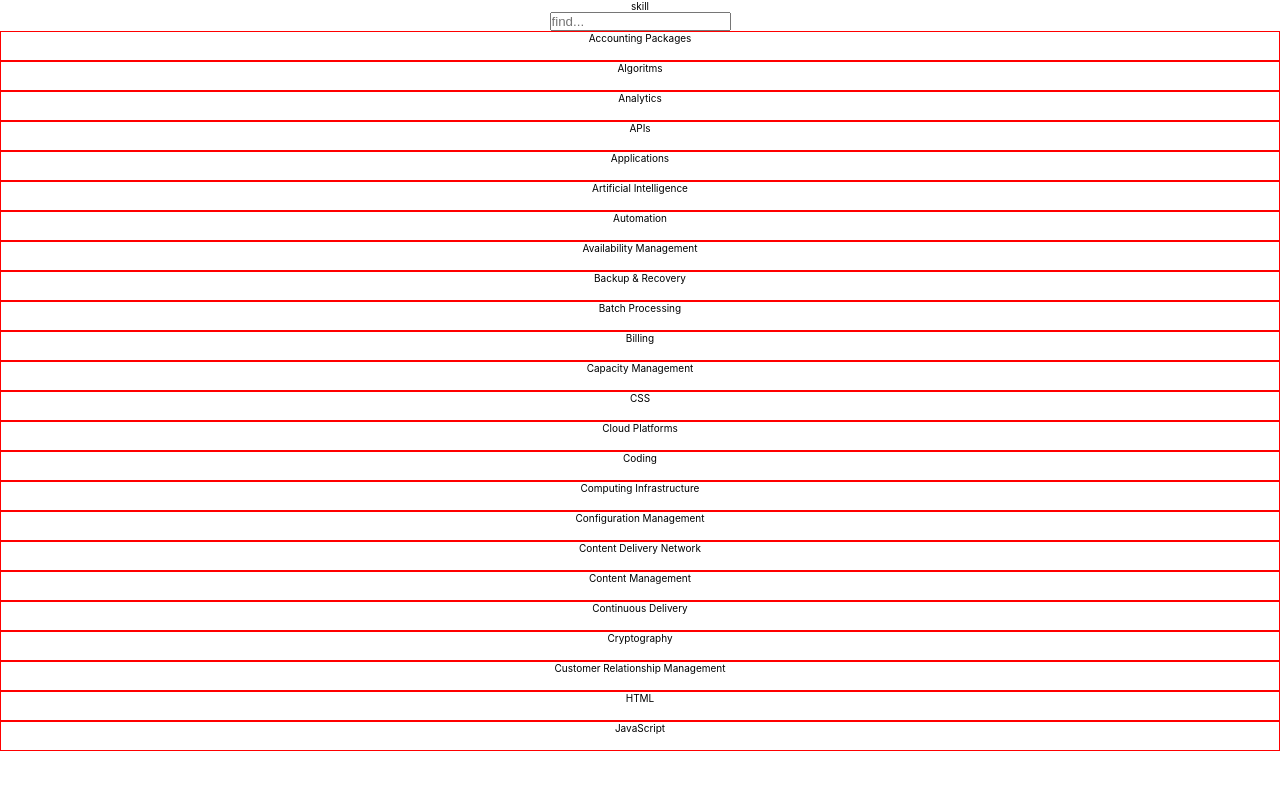
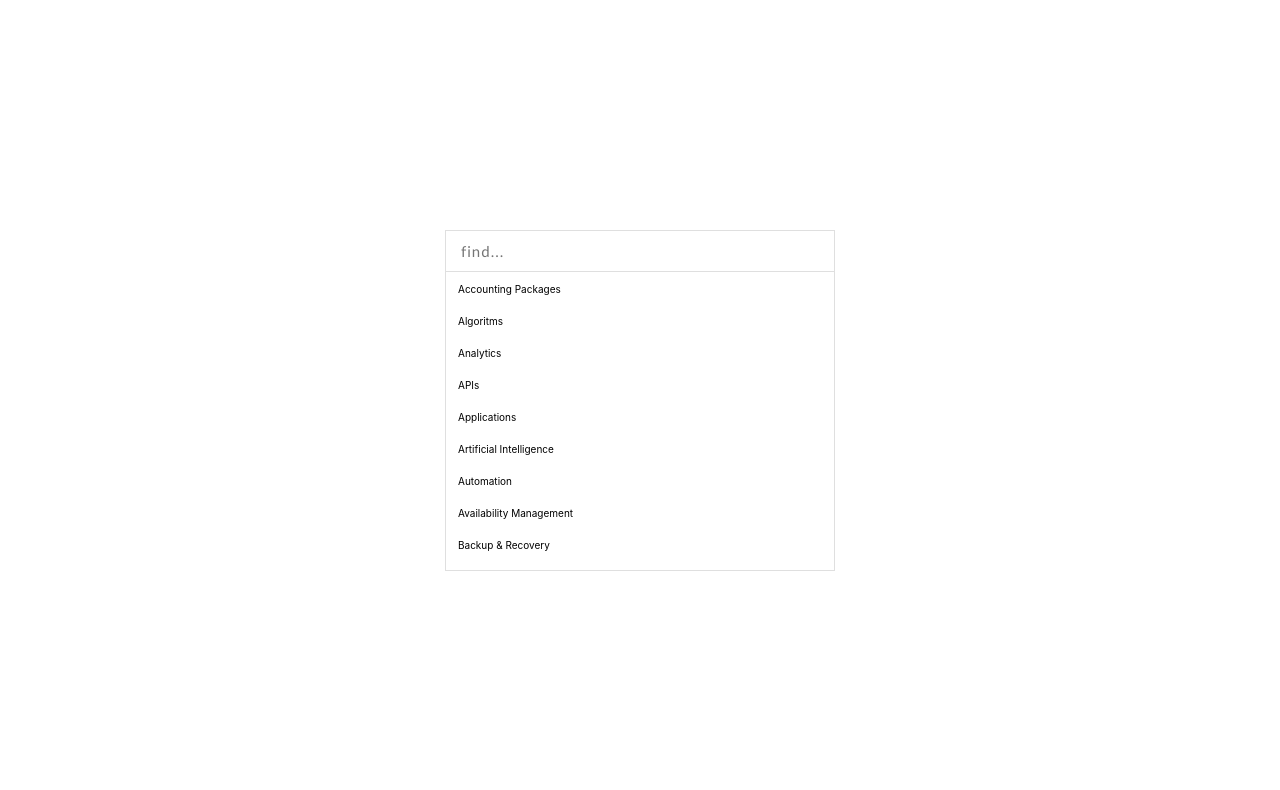
Before and after one commit to pasterakcode/AutocompleteFindBar, a React (Create React App) app: page / in a window 1280 px wide. Shown: the top 790 px of the page. Built offline with nearby package versions, Linux system fonts and the light colour scheme.

Commit message:
app logic: done. Styles component are created

```diff
--- a/src/App.css
+++ b/src/App.css
@@ -1,38 +1,21 @@
 .App {
-  text-align: center;
+  display: flex;
+  flex-direction: column;
+  justify-content: center;
+  align-items: center;
+  width: 100vw;
+  height: 100vh;
 }
 
-.App-logo {
-  height: 40vmin;
-  pointer-events: none;
+.Dropdown {
+  width: 400px;
+  max-height: 400px;
+  padding: .5rem;
 }
 
-@media (prefers-reduced-motion: no-preference) {
-  .App-logo {
-    animation: App-logo-spin infinite 20s linear;
-  }
+.Sugestions {
+  border: 1px solid rgb(223, 223, 223);
+  height: 300px;
+  overflow: scroll;
+  overflow-x: hidden;
 }
-
-.App-header {
-  background-color: #282c34;
-  min-height: 100vh;
-  display: flex;
-  flex-direction: column;
-  align-items: center;
-  justify-content: center;
-  font-size: calc(10px + 2vmin);
-  color: white;
-}
-
-.App-link {
-  color: #61dafb;
-}
-
-@keyframes App-logo-spin {
-  from {
-    transform: rotate(0deg);
-  }
-  to {
-    transform: rotate(360deg);
-  }
-}
--- a/src/App.tsx
+++ b/src/App.tsx
@@ -9,8 +9,9 @@ import { SlowBuffer } from 'buffer';
 function App() {
 	const [skills, setSkills] = useState<Skill[]>([]);
 	const [selectedSkills, setSelectedSkills] = useState<string[]>([]);
-	const [focusedSkill, setFocusedSkill] = useState<Skill | null>(null)
+	const [focusedSkill, setFocusedSkill] = useState<Skill | null>(null);
 	const [skillsToShow, setSkillsToShow] = useState<Skill[]>([]);
+	const [inputFindIsEmpty, setInputFindIsEmpty] = useState<boolean>(true);
 
 	useEffect(() => {
 		const getData = async () => {
@@ -26,31 +27,31 @@ function App() {
 
 	useEffect(() => {
 		handleFocusedSkill();
-	}, [skillsToShow])
+	}, [skillsToShow]);
 
 	const handleSelectSkill = (skill: string): void => {
 		selectedSkills && setSelectedSkills(prev => [...prev, skill]);
 		setSkillsToShow(prev => prev.filter(el => el.name !== skill));
 	};
 
-	const handleFocusedSkill = ( direction: number = 0, toClear: boolean = false ): void => {
-		if (toClear){
-			setFocusedSkill(null)
-			console.log('czyszcze focused')
+	const handleInputFindIsEmpty = (status: boolean): void => {
+		if (inputFindIsEmpty !== status) setInputFindIsEmpty(status);
+	};
+	const handleFocusedSkill = (direction: number = 0): void => {
+		if (inputFindIsEmpty) {
+			setFocusedSkill(null);
 		} else {
-			if (direction != 0 && focusedSkill){
-				console.log('ustawiam 1 focused')
-				const currentIndex: number = skillsToShow.indexOf(focusedSkill);
-				const newFocus = skillsToShow[currentIndex + direction]? skillsToShow[currentIndex + direction] : skillsToShow[currentIndex]
-				setFocusedSkill(newFocus)
+			if (direction != 0 && focusedSkill) {
+				const currentIndex = skillsToShow.indexOf(focusedSkill);
+				const newFocus = skillsToShow[currentIndex + direction]
+					? skillsToShow[currentIndex + direction]
+					: skillsToShow[currentIndex];
+				setFocusedSkill(newFocus);
 			} else {
-				if(skillsToShow.length != skills.length){
-					console.log('ustawiam 2 focused . Na 0')
-					setFocusedSkill(skillsToShow[0])
+				setFocusedSkill(skillsToShow[0]);
 			}
 		}
-		}
-	}
+	};
 	const handleDeleteSkill = (skillToDelete: string): void => {
 		const deletedSkill =
 			skills?.find((skill: Skill): boolean => skill.name === skillToDelete) ||
@@ -67,18 +68,15 @@ function App() {
 		setSkillsToShow(
 			skills?.filter(
 				skill =>
-					skill.name.slice(0, charsToFind.length).toUpperCase() === charsToFind.toUpperCase() &&
-					!selectedSkills.includes(skill.name)
+					skill.name.slice(0, charsToFind.length).toUpperCase() ===
+						charsToFind.toUpperCase() && !selectedSkills.includes(skill.name)
 			)
 		);
-		if (charsToFind === ''){
-			handleFocusedSkill(0, true);
-		}
 	};
 
 	return (
 		<div className='App'>
-			skill
+			<div className='Dropdown'>
 				<FindBar
 					focusedSkill={focusedSkill}
 					selectedSkills={selectedSkills}
@@ -86,9 +84,10 @@ function App() {
 					onHandleDeleteSkill={handleDeleteSkill}
 					onHandleSelectSkill={handleSelectSkill}
 					onHandleFocusedSkill={handleFocusedSkill}
+					onHandleInputFindIsEmpty={handleInputFindIsEmpty}
 				/>
-			<ul>
-				{skillsToShow ? (
+				<div className='Sugestions'>
+					{skillsToShow.length > 0 ? (
 						skillsToShow
 							.sort()
 							.map(skill => (
@@ -96,12 +95,14 @@ function App() {
 									key={skill.skill_id}
 									skill={skill}
 									onHandleSelectSkill={handleSelectSkill}
+									focusedSkill={focusedSkill}
 								/>
 							))
 					) : (
 						<div>wczytuje strone</div>
 					)}
-			</ul>
+				</div>
+			</div>
 		</div>
 	);
 }
--- /dev/null
+++ b/src/components/findBar/FindBar.module.css
@@ -0,0 +1,44 @@
+.findBar {
+    padding: 0.5rem .5rem;
+    border: 1px solid rgb(223, 223, 223);
+    border-bottom: none;
+    display: flex;
+    align-items: center;
+}
+.inputArea {
+    position: relative;
+}
+.inputArea input {
+    border: none;
+    padding: 0 0.5rem;
+    font-size: 1.5rem;
+    line-height: 3rem;
+    letter-spacing: .1rem;
+    font-weight: normal;
+    font-family: 'Trebuchet MS', 'Lucida Sans Unicode', 'Lucida Grande', 'Lucida Sans', Arial, sans-serif;
+}
+.inputArea .sugestion {
+    position: absolute;
+    top: 50%;
+    left: .55rem;
+    font-size: 1.5rem;
+    transform: translateY(-55%);
+    color: rgb(190, 190, 190);
+    padding: 0;
+    margin: 0;
+    letter-spacing: .1rem;
+    font-weight: normal;
+    font-family: 'Trebuchet MS', 'Lucida Sans Unicode', 'Lucida Grande', 'Lucida Sans', Arial, sans-serif;
+}
+.inputArea .sugestion span{
+    color: transparent;
+    letter-spacing: .1rem;
+    font-weight: normal;
+    font-family: 'Trebuchet MS', 'Lucida Sans Unicode', 'Lucida Grande', 'Lucida Sans', Arial, sans-serif;
+}
+.selectedSkills {
+    margin-right: 0.5rem;
+    display: flex;
+    flex-wrap: wrap;
+    max-width: 60%;
+}
--- a/src/components/findBar/FindBar.tsx
+++ b/src/components/findBar/FindBar.tsx
@@ -1,7 +1,7 @@
 import { Skill } from '../../interface/Interface';
-import { useState, useEffect } from 'react';
-import { toEditorSettings } from 'typescript';
+import { useState } from 'react';
 import OneSelectedSkill from './oneSelectedSkill/OneSelectedSkill';
+import styles from './FindBar.module.css';
 
 interface FindBarProps {
 	focusedSkill: Skill | null;
@@ -10,6 +10,7 @@ interface FindBarProps {
 	onHandleDeleteSkill: Function;
 	onHandleSelectSkill: Function;
 	onHandleFocusedSkill: Function;
+	onHandleInputFindIsEmpty: Function;
 }
 
 const FindBar = ({
@@ -19,33 +20,35 @@ const FindBar = ({
 	onHandleDeleteSkill,
 	onHandleSelectSkill,
 	onHandleFocusedSkill,
+	onHandleInputFindIsEmpty,
 }: FindBarProps) => {
 	const [inputValue, setInputValue] = useState<string>('');
 
 	const handleChangeInput = (e: React.ChangeEvent<HTMLInputElement>): void => {
 		const toFind = e.target.value;
 		setInputValue(toFind);
+		onHandleInputFindIsEmpty(toFind.length > 0 ? false : true);
 		onHandleFindSkillsInput(toFind);
 	};
-    const handleInputKeyPress = (e: React.KeyboardEvent<HTMLInputElement>): void => {
-		if (e.code === "ArrowUp"){
-			onHandleFocusedSkill(-1)
+	const handleInputKeyPress = (
+		e: React.KeyboardEvent<HTMLInputElement>
+	): void => {
+		if (e.code === 'ArrowUp') {
+			onHandleFocusedSkill(-1);
 		}
-		if (e.code === "ArrowDown"){
-			onHandleFocusedSkill(1)
+		if (e.code === 'ArrowDown') {
+			onHandleFocusedSkill(1);
 		}
-        if (e.code === "Enter" && inputValue != '') {
-            onHandleSelectSkill(focusedSkill? focusedSkill.name : inputValue)
+		if (e.code === 'Enter' && inputValue != '') {
+			onHandleInputFindIsEmpty(true);
 			setInputValue('');
 			onHandleFindSkillsInput('');
+			onHandleSelectSkill(focusedSkill ? focusedSkill.name : inputValue);
 		}
-		if (e.code === 'Backspace' && inputValue.length === 1){
-			setInputValue('');
-			onHandleFindSkillsInput('');
-		}
-    }
+	};
 	return (
-		<div>
+		<div className={styles.findBar}>
+			<div className={styles.selectedSkills}>
 				{selectedSkills?.map((skill: string, index: number) => (
 					<OneSelectedSkill
 						key={index}
@@ -53,7 +56,8 @@ const FindBar = ({
 						onHandleDeleteSkill={onHandleDeleteSkill}
 					/>
 				))}
-			<p>{focusedSkill?.name}</p>
+			</div>
+			<div className={styles.inputArea}>
 				<input
 					type='text'
 					placeholder='find...'
@@ -61,6 +65,8 @@ const FindBar = ({
 					onChange={e => handleChangeInput(e)}
 					onKeyDown={e => handleInputKeyPress(e)}
 				/>
+				<div className={styles.sugestion}><span>{focusedSkill?.name.slice(0, inputValue.length)}</span>{focusedSkill?.name.slice(inputValue.length)}</div>
+			</div>
 		</div>
 	);
 };
--- /dev/null
+++ b/src/components/findBar/oneSelectedSkill/OneSelectedSkill.module.css
@@ -0,0 +1,14 @@
+.oneSkill {
+    background-color: rgb(223, 223, 223);
+    padding: 0.5rem;
+    border-radius: 5px;
+    margin-right: 0.5rem;
+    /* margin-bottom: 0.5rem; */
+}
+.oneSkill button {
+    border: none;
+    background-color: transparent;
+    margin-left: 0.5rem;
+    padding: 0 0.5rem;
+    cursor: pointer;
+}
--- a/src/components/findBar/oneSelectedSkill/OneSelectedSkill.tsx
+++ b/src/components/findBar/oneSelectedSkill/OneSelectedSkill.tsx
@@ -1,4 +1,4 @@
-import { Skill } from "../../../interface/Interface";
+import styles from './OneSelectedSkill.module.css'
 
 interface OneSelectedSkillProps {
     skillName: string,
@@ -9,8 +9,8 @@ const OneSelectedSkill = ( { skillName, onHandleDeleteSkill }:OneSelectedSkillPr
         onHandleDeleteSkill(skillName)
     }
     return (
-        <div>
-            {skillName} <button onClick={handleClickToDeleteSkill}>X</button>
+        <div className={styles.oneSkill}>
+            {skillName} <button onClick={handleClickToDeleteSkill}>x</button>
         </div>
     )
 }
--- /dev/null
+++ b/src/components/oneBarSkill/OneBarSkill.module.css
@@ -0,0 +1,13 @@
+.oneBar {
+    display: flex;
+    justify-content: flex-start;
+    align-items: center;
+    padding-left: 1rem;
+    height: 3rem;
+    margin: 0.2rem;
+    border-radius: 5px;
+}
+.oneBar:hover {
+    background-color: rgb(236, 234, 234);
+    cursor: pointer;
+}
--- a/src/components/oneBarSkill/OneBarSkill.tsx
+++ b/src/components/oneBarSkill/OneBarSkill.tsx
@@ -1,24 +1,25 @@
 import { Skill } from "../../interface/Interface";
+import styles from './OneBarSkill.module.css'
 
 interface OneBarSkillsProps {
 	skill: Skill;
     onHandleSelectSkill: Function,
+    focusedSkill: Skill | null;
 }
 
 const fastStyle = {
-    'height': '30px',
-    'border': '.5px solid red',
+    'backgroundColor': 'rgb(223, 223, 223)',
 }
 
-const OneBarSkills = ( { skill, onHandleSelectSkill }:OneBarSkillsProps ) => {
+const OneBarSkills = ( { skill, onHandleSelectSkill, focusedSkill }:OneBarSkillsProps ) => {
     const handleClickOnSkill = (e: React.MouseEvent<HTMLDivElement>): void => {
         onHandleSelectSkill(skill.name);
     }
 
     return (
-        <li style={fastStyle}>
-           <p  onClick={handleClickOnSkill}>{skill.name}</p>
-        </li>
+        <div style={skill.name === focusedSkill?.name? fastStyle : {}} className={styles.oneBar} onClick={handleClickOnSkill}>
+           {skill.name}
+        </div>
     )
 }
 export default OneBarSkills;
```
Lines whose indentation alone changed are shown as unchanged.
